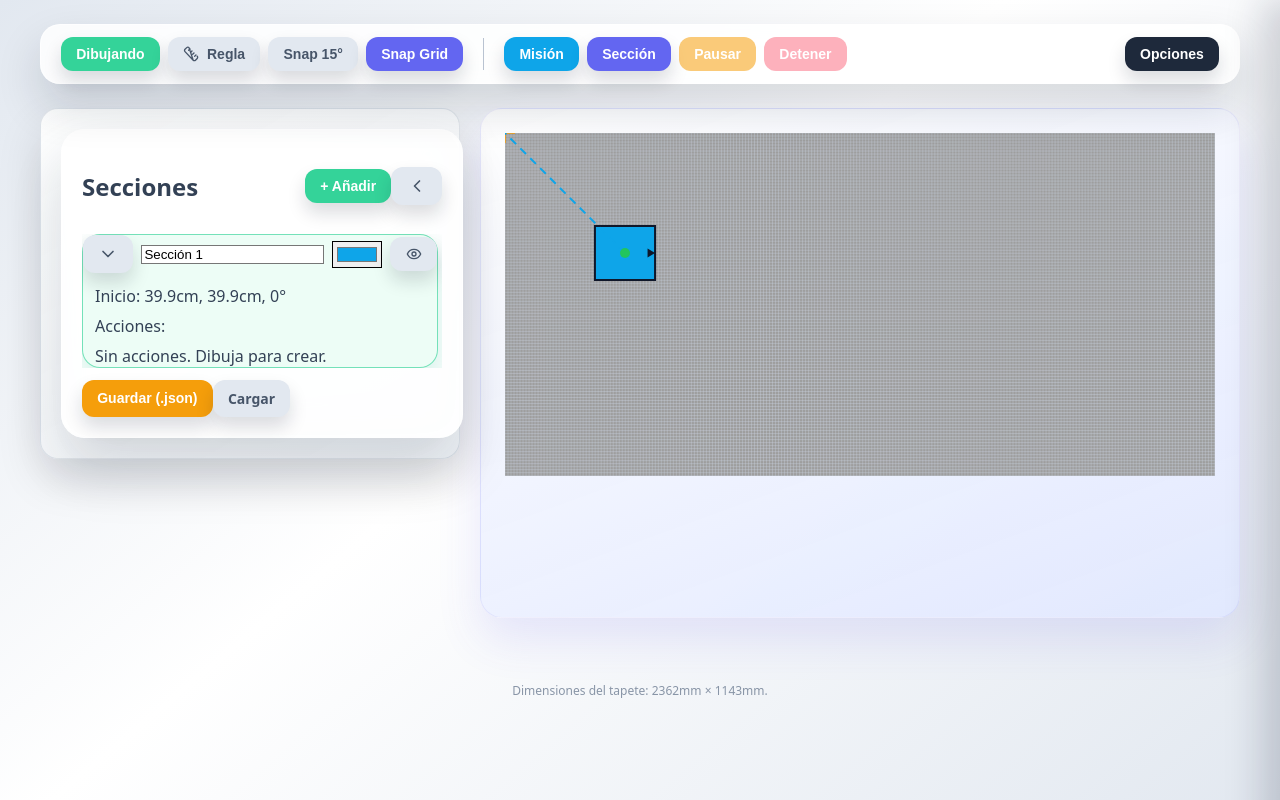
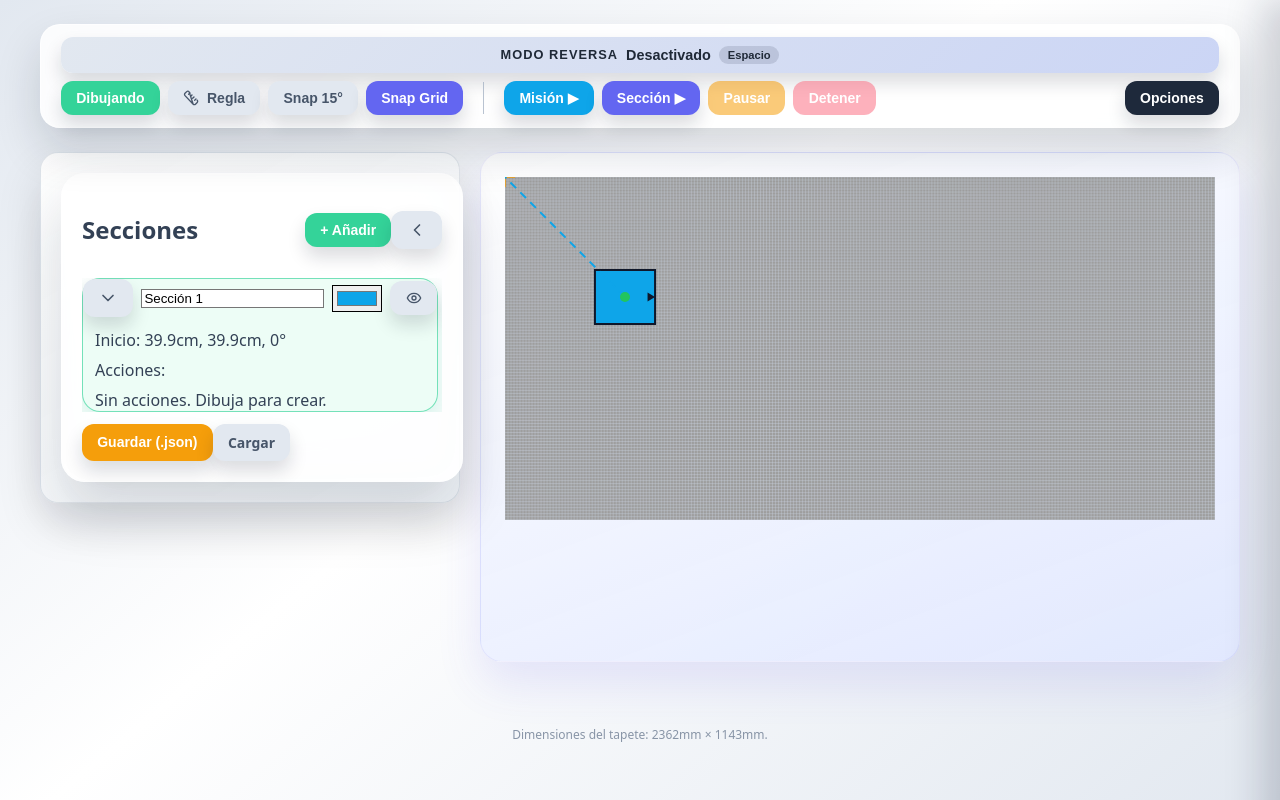
Before and after one commit to xhuderlanz/WRO_APP, a React (Vite) app in the folder build_app/: page / in a window 1280 px wide. Built offline with nearby package versions, Linux system fonts and the light colour scheme.

Commit message:
Add reverse playback toggle

```diff
--- a/build_app/src/index.css
+++ b/build_app/src/index.css
@@ -94,6 +94,56 @@ body {
   padding: 0.75rem 1.25rem;
   box-shadow: 0 22px 45px rgba(15, 23, 42, 0.16);
   backdrop-filter: blur(14px);
+}
+
+.toolbar-reverse-btn {
+  flex: 1 1 100%;
+  justify-content: space-between;
+  padding: 0.65rem 1rem;
+  background: linear-gradient(135deg, #e2e8f0, #cbd5f5);
+  color: #1f2937;
+  border: 1px solid rgba(148, 163, 184, 0.35);
+}
+
+.toolbar-reverse-btn:hover {
+  background: linear-gradient(135deg, #cbd5f5, #94a3b8);
+  color: #0f172a;
+}
+
+.toolbar-reverse-btn--active {
+  background: linear-gradient(135deg, #fb923c, #ef4444);
+  color: #ffffff;
+  border: none;
+  box-shadow: 0 16px 32px rgba(239, 68, 68, 0.35);
+}
+
+.toolbar-reverse-btn--active:hover {
+  background: linear-gradient(135deg, #f97316, #dc2626);
+}
+
+.toolbar-reverse-label {
+  font-size: 0.8rem;
+  text-transform: uppercase;
+  letter-spacing: 0.08em;
+}
+
+.toolbar-reverse-state {
+  font-weight: 700;
+  font-size: 0.9rem;
+}
+
+.toolbar-reverse-chip {
+  font-size: 0.7rem;
+  font-weight: 600;
+  padding: 0.2rem 0.55rem;
+  border-radius: 9999px;
+  background: rgba(15, 23, 42, 0.12);
+  color: #1f2937;
+}
+
+.toolbar-reverse-btn--active .toolbar-reverse-chip {
+  background: rgba(255, 255, 255, 0.24);
+  color: #ffffff;
 }
 
 .toolbar-menu-backdrop {
--- a/build_app/src/wroplayback_planner_fix_snap_15.jsx
+++ b/build_app/src/wroplayback_planner_fix_snap_15.jsx
@@ -507,78 +507,24 @@ const Toolbar = ({
     setShowOptions,
     rulerActive,
     handleRulerToggle,
+    reversePlayback,
+    onToggleReverse,
 }) => {
-    const [menuInfo, setMenuInfo] = useState(null);
-    const longPressTimerRef = useRef(null);
-    const longPressTriggeredRef = useRef(false);
-    const activePointerIdRef = useRef(null);
+    const handleMissionClick = useCallback(() => {
+        if (reversePlayback) {
+            startMissionReverse();
+        } else {
+            startMission();
+        }
+    }, [reversePlayback, startMission, startMissionReverse]);
 
-    const clearLongPress = useCallback(() => {
-        if (longPressTimerRef.current) {
-            clearTimeout(longPressTimerRef.current);
-            longPressTimerRef.current = null;
+    const handleSectionClick = useCallback(() => {
+        if (reversePlayback) {
+            startSectionReverse();
+        } else {
+            startSection();
         }
-    }, []);
-
-    const closeMenu = useCallback(() => {
-        setMenuInfo(null);
-        longPressTriggeredRef.current = false;
-        clearLongPress();
-    }, [clearLongPress]);
-
-    const releasePointerCapture = useCallback((event) => {
-        if (activePointerIdRef.current == null) return;
-        const target = event.currentTarget;
-        if (target?.hasPointerCapture?.(activePointerIdRef.current)) {
-            target.releasePointerCapture(activePointerIdRef.current);
-        }
-        activePointerIdRef.current = null;
-    }, []);
-
-    const handlePointerDown = useCallback((type, event) => {
-        if (event.pointerType === 'mouse' && event.button !== 0) return;
-        clearLongPress();
-        longPressTriggeredRef.current = false;
-        activePointerIdRef.current = event.pointerId;
-        event.currentTarget?.setPointerCapture?.(event.pointerId);
-        const target = event.currentTarget;
-        longPressTimerRef.current = setTimeout(() => {
-            longPressTriggeredRef.current = true;
-            const rect = target.getBoundingClientRect();
-            setMenuInfo({
-                type,
-                top: rect.top + rect.height / 2,
-                left: rect.right + 12,
-            });
-        }, 420);
-    }, [clearLongPress]);
-
-    const handlePointerUp = useCallback((forwardAction, event) => {
-        const triggered = longPressTriggeredRef.current;
-        clearLongPress();
-        releasePointerCapture(event);
-        if (!triggered) {
-            forwardAction();
-        }
-        longPressTriggeredRef.current = false;
-    }, [clearLongPress, releasePointerCapture]);
-
-    const handlePointerCancel = useCallback((event) => {
-        clearLongPress();
-        releasePointerCapture(event);
-        longPressTriggeredRef.current = false;
-    }, [clearLongPress, releasePointerCapture]);
-
-    useEffect(() => {
-        if (!menuInfo) return undefined;
-        const handleKey = (event) => {
-            if (event.key === 'Escape') {
-                closeMenu();
-            }
-        };
-        window.addEventListener('keydown', handleKey);
-        return () => window.removeEventListener('keydown', handleKey);
-    }, [menuInfo, closeMenu]);
+    }, [reversePlayback, startSection, startSectionReverse]);
 
     const handleSnapGridToggle = () => {
         const isTurningOn = !snapGrid;
@@ -594,39 +540,16 @@ const Toolbar = ({
 
     return (
         <div className="toolbar-card sticky top-4 z-20">
-            {menuInfo && (
-                <>
-                    <div className="toolbar-menu-backdrop" onClick={closeMenu} role="presentation" />
-                    <div
-                        className={`toolbar-longpress-menu toolbar-longpress-menu--${menuInfo.type}`}
-                        style={{ top: menuInfo.top, left: menuInfo.left }}
-                    >
-                        <span className="toolbar-longpress-label">Modo de reproducción</span>
-                        <button
-                            type="button"
-                            className="toolbar-menu-btn toolbar-menu-btn--forward"
-                            onClick={() => {
-                                if (menuInfo.type === 'mission') startMission();
-                                else startSection();
-                                closeMenu();
-                            }}
-                        >
-                            ▶ Adelante
-                        </button>
-                        <button
-                            type="button"
-                            className="toolbar-menu-btn toolbar-menu-btn--reverse"
-                            onClick={() => {
-                                if (menuInfo.type === 'mission') startMissionReverse();
-                                else startSectionReverse();
-                                closeMenu();
-                            }}
-                        >
-                            ◀ Reversa
-                        </button>
-                    </div>
-                </>
-            )}
+            <button
+                type="button"
+                className={`toolbar-btn toolbar-reverse-btn ${reversePlayback ? 'toolbar-reverse-btn--active' : ''}`}
+                onClick={onToggleReverse}
+                aria-pressed={reversePlayback}
+            >
+                <span className="toolbar-reverse-label">Modo reversa</span>
+                <span className="toolbar-reverse-state">{reversePlayback ? 'Activado' : 'Desactivado'}</span>
+                <span className="toolbar-reverse-chip">Espacio</span>
+            </button>
             <button onClick={() => setDrawMode(d => !d)} className={`toolbar-btn w-28 ${drawMode ? 'toolbar-btn--emerald' : 'toolbar-btn--muted'}`}>
                 {drawMode ? 'Dibujando' : 'Editando'}
             </button>
@@ -637,20 +560,16 @@ const Toolbar = ({
             <button onClick={handleSnapGridToggle} className={`toolbar-btn ${snapGrid ? 'toolbar-btn--indigo' : 'toolbar-btn--muted'}`}>Snap Grid</button>
             <div className="toolbar-divider" />
             <button
-                onPointerDown={(e) => handlePointerDown('mission', e)}
-                onPointerUp={(e) => handlePointerUp(startMission, e)}
-                onPointerCancel={handlePointerCancel}
+                onClick={handleMissionClick}
                 className="toolbar-btn toolbar-btn--sky"
             >
-                Misión
+                {reversePlayback ? 'Misión ◀' : 'Misión ▶'}
             </button>
             <button
-                onPointerDown={(e) => handlePointerDown('section', e)}
-                onPointerUp={(e) => handlePointerUp(startSection, e)}
-                onPointerCancel={handlePointerCancel}
+                onClick={handleSectionClick}
                 className="toolbar-btn toolbar-btn--indigo"
             >
-                Sección
+                {reversePlayback ? 'Sección ◀' : 'Sección ▶'}
             </button>
             <button onClick={pauseResume} disabled={!isRunning} className={`toolbar-btn ${isPaused ? 'toolbar-btn--emerald' : 'toolbar-btn--amber'}`}>{isPaused ? 'Reanudar' : 'Pausar'}</button>
             <button onClick={stopPlayback} disabled={!isRunning} className="toolbar-btn toolbar-btn--rose">Detener</button>
@@ -689,6 +608,7 @@ export default function WROPlaybackPlanner() {
     const [isDraggingRuler, setIsDraggingRuler] = useState(false);
     const [isSettingOrigin, setIsSettingOrigin] = useState(false);
     const [unit, setUnit] = useState('cm');
+    const [reversePlayback, setReversePlayback] = useState(false);
 
     const animRef = useRef(0);
     const actionCursorRef = useRef({ list: [], idx: 0, phase: 'idle', remainingPx: 0, remainingAngle: 0, moveDirection: 1 });
@@ -699,6 +619,27 @@ export default function WROPlaybackPlanner() {
 
     const unitToPx = useCallback((d) => d * grid.pixelsPerUnit, [grid.pixelsPerUnit]);
     const pxToUnit = useCallback((px) => px / grid.pixelsPerUnit, [grid.pixelsPerUnit]);
+
+    const toggleReversePlayback = useCallback(() => {
+        setReversePlayback(prev => !prev);
+    }, []);
+
+    useEffect(() => {
+        const handleKeyDown = (event) => {
+            if (event.repeat) return;
+            if (event.code === 'Space' || event.key === ' ') {
+                const target = event.target;
+                const tagName = target?.tagName?.toLowerCase?.() ?? '';
+                const isEditable = target?.isContentEditable;
+                if (isEditable) return;
+                if (['input', 'textarea', 'select', 'button'].includes(tagName)) return;
+                event.preventDefault();
+                toggleReversePlayback();
+            }
+        };
+        window.addEventListener('keydown', handleKeyDown);
+        return () => window.removeEventListener('keydown', handleKeyDown);
+    }, [toggleReversePlayback]);
 
     const computePoseUpToSection = useCallback((sectionId) => {
         let pose = { ...initialPose };
@@ -1115,6 +1056,8 @@ export default function WROPlaybackPlanner() {
                         setShowOptions,
                         rulerActive,
                         handleRulerToggle,
+                        reversePlayback,
+                        onToggleReverse: toggleReversePlayback,
                     }}
                 />
 
```
